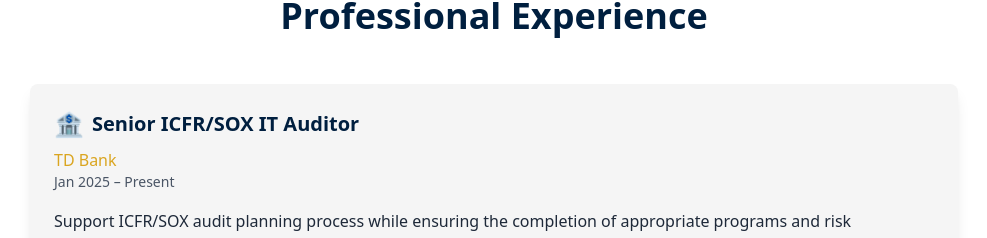
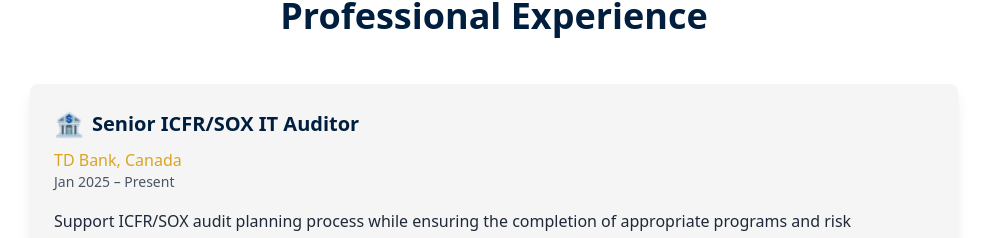
Before and after one commit to samkiel488/Emmanuel-Ilesanmi_Portfolio, a Next.js app: page / in a window 1280 px wide. Shown: the part 2125-2363 px from the top of the page, without its empty margins (146-1133 px from the left). Built offline with nearby package versions, Linux system fonts and the light colour scheme.

Commit message:
`Update TODO.md and Experience.tsx with completed tasks`

```diff
--- a/src/components/Experience.tsx
+++ b/src/components/Experience.tsx
@@ -9,7 +9,7 @@ const Experience = () => {
   const experiences = [
     {
       title: "Senior ICFR/SOX IT Auditor",
-      company: "TD Bank",
+      company: "TD Bank, Canada",
       period: "Jan 2025 – Present",
       icon: "🏦",
       description: "Support ICFR/SOX audit planning process while ensuring the completion of appropriate programs and risk assessments to identify key risks and opportunities to mitigate those risks.",
```
Also changed, not shown: 1 other file (tests, documents, lock files or other folders).
